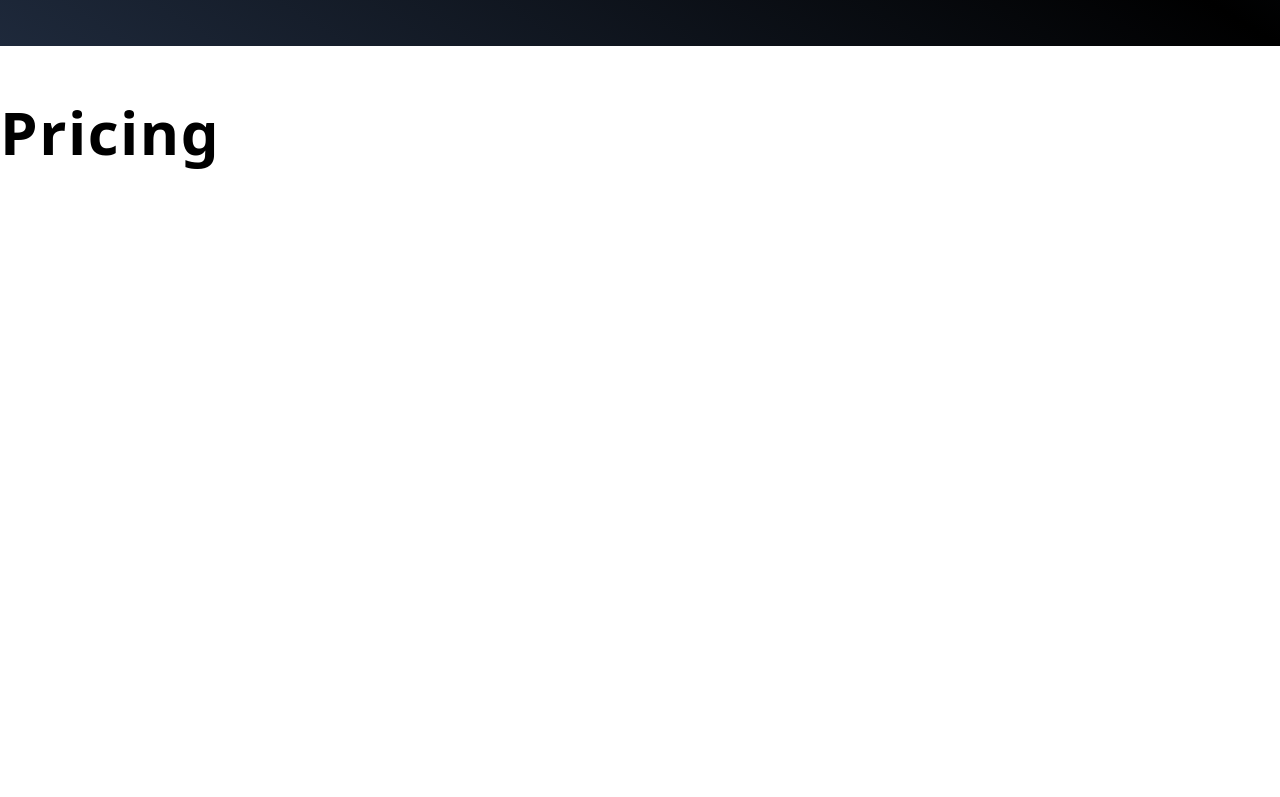
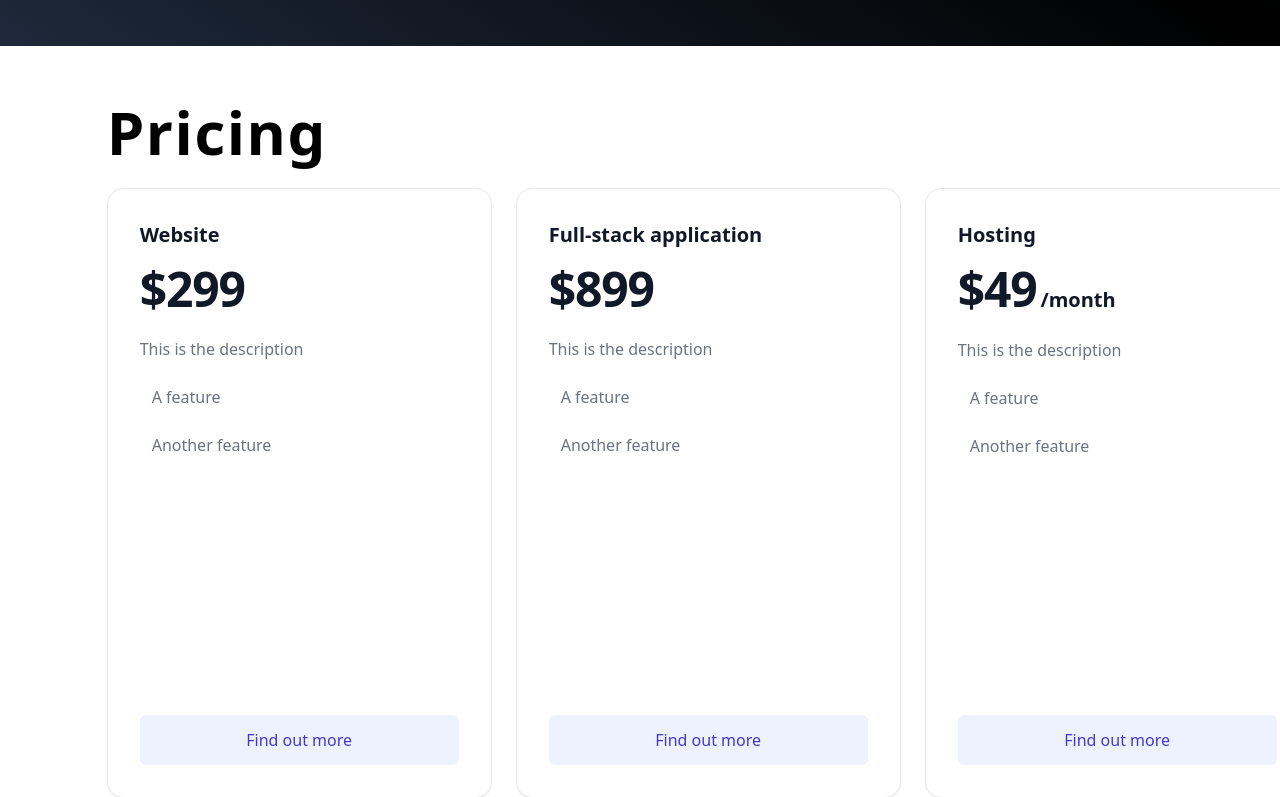
Before and after one commit to jro31/portfolio-v3, a Next.js app: page / in a window 1280 px wide. Shown: the part 3154-3951 px from the top of the page. Built offline with nearby package versions, Linux system fonts and the light colour scheme; a web font is replaced by a local one.

Commit message:
Add pricing card skeleton

```diff
--- a/components/homepage-sections/pricing/Pricing.js
+++ b/components/homepage-sections/pricing/Pricing.js
@@ -1,21 +1,32 @@
 import { useSelector } from 'react-redux';
 import { CSSTransition } from 'react-transition-group';
 
-import { pricingSection, pricingTitle } from '../../../pages';
+import { pricingCards, pricingSection, pricingTitle } from '../../../pages';
 import Title from '../../ui/text/Title';
 import SectionContainer from '../SectionContainer';
 import useElementRef from '../../../hooks/useElementRef';
+import PricingCard from './PricingCard';
+
+export const website = 'website';
+export const fullStackApplication = 'full-stack-application';
+export const hosting = 'hosting';
+const pricingCardsOrder = [website, fullStackApplication, hosting];
 
 const Pricing = () => {
   const titleHasBeenInView = useSelector(
     state => state.elementIsInView.hasBeenInView[pricingTitle]
+  );
+  const pricingCardsHasBeenInView = useSelector(
+    state => state.elementIsInView.hasBeenInView[pricingCards]
   );
 
   const elementRef = useElementRef();
 
   return (
     <SectionContainer section={pricingSection} className='bg-white'>
-      <div ref={elementRef(pricingTitle)}>
+      <div className='flex flex-col justify-around min-h-screen lg:min-h-0 w-full h-full gap-5'>
+        <div className='flex w-full justify-end basis-1/12 shrink-0'>
+          <div ref={elementRef(pricingTitle)} className='basis-11/12'>
             <CSSTransition
               in={titleHasBeenInView}
               timeout={2000}
@@ -24,6 +35,28 @@ const Pricing = () => {
               <Title className={titleHasBeenInView ? 'block' : 'hidden'}>Pricing</Title>
             </CSSTransition>
           </div>
+        </div>
+        <div
+          ref={elementRef(pricingCards)}
+          className='flex basis-11/12 min-h-[80vh] lg:min-h-0 relative'
+        >
+          <CSSTransition
+            in={pricingCardsHasBeenInView}
+            timeout={1500}
+            classNames={{ enterActive: 'animate-delayed-fade-in-1' }}
+          >
+            <div
+              className={`overflow-x-scroll snap-x snap-mandatory scroll-smooth px-1/12 mb-6 gap-6 ${
+                pricingCardsHasBeenInView ? 'flex' : 'hidden'
+              }`}
+            >
+              {pricingCardsOrder.map(pricingCard => (
+                <PricingCard key={`${pricingCard}-pricing-card`} pricingCard={pricingCard} />
+              ))}
+            </div>
+          </CSSTransition>
+        </div>
+      </div>
     </SectionContainer>
   );
 };
--- /dev/null
+++ b/components/homepage-sections/pricing/PricingCard.js
@@ -0,0 +1,67 @@
+import { fullStackApplication, hosting, website } from './Pricing';
+
+const PricingCard = props => {
+  const pricingCardInfo = () => {
+    switch (props.pricingCard) {
+      case website:
+        return {
+          title: 'Website',
+          price: 299,
+          description: 'This is the description',
+          features: ['A feature', 'Another feature'],
+          // TODO - Include links to examples
+        };
+      case fullStackApplication:
+        return {
+          title: 'Full-stack application',
+          price: 899,
+          description: 'This is the description',
+          features: ['A feature', 'Another feature'],
+        };
+      case hosting:
+        return {
+          title: 'Hosting',
+          price: 49,
+          frequency: '/month',
+          description: 'This is the description',
+          features: ['A feature', 'Another feature'],
+        };
+      default:
+        throw new Error(`Unrecognised pricing card '${props.pricingCard}' passed to PricingCard`);
+    }
+  };
+
+  return (
+    <div className='snap-start scroll-ml-1/12-screen relative p-8 bg-white border border-gray-200 rounded-2xl shadow-sm flex flex-col min-w-full sm:min-w-[385px]'>
+      <div className='flex-1'>
+        <h3 className='text-xl font-semibold text-gray-900'>{pricingCardInfo().title}</h3>
+        <p className='mt-4 flex items-baseline text-gray-900'>
+          <span className='text-5xl font-extrabold tracking-tight'>${pricingCardInfo().price}</span>
+          {pricingCardInfo().frequency && (
+            <span className='ml-1 text-xl font-semibold'>{pricingCardInfo().frequency}</span>
+          )}
+        </p>
+        <p className='mt-6 text-gray-500'>{pricingCardInfo().description}</p>
+
+        {/* Feature list */}
+        <ul role='list' className='mt-6 space-y-6'>
+          {pricingCardInfo().features.map(feature => (
+            <li key={`${pricingCardInfo().title}-pricing-card-${feature}-feature`} className='flex'>
+              {/* <CheckIcon className="flex-shrink-0 w-6 h-6 text-indigo-500" aria-hidden="true" /> */}
+              <span className='ml-3 text-gray-500'>{feature}</span>
+            </li>
+          ))}
+        </ul>
+      </div>
+
+      <a
+        href='#' // TODO - Should link to contact section
+        className='mt-8 bg-indigo-50 text-indigo-700 hover:bg-indigo-100 block w-full py-3 px-6 border border-transparent rounded-md text-center font-medium'
+      >
+        Find out more
+      </a>
+    </div>
+  );
+};
+
+export default PricingCard;
--- a/hooks/useElementRefs.js
+++ b/hooks/useElementRefs.js
@@ -25,6 +25,8 @@ import {
   pricingSectionRef,
   pricingTitle,
   pricingTitleRef,
+  pricingCards,
+  pricingCardsRef,
   projectsSection,
   projectsSectionsRef,
   projectsTitle,
@@ -80,6 +82,8 @@ const useElementRefs = () => {
           return pricingSectionRef;
         case pricingTitle:
           return pricingTitleRef;
+        case pricingCards:
+          return pricingCardsRef;
         case projectsSection:
           return projectsSectionsRef;
         case projectsTitle:
--- a/pages/index.js
+++ b/pages/index.js
@@ -66,7 +66,9 @@ const homeElements = [
 
 export const pricingTitle = 'pricing-title';
 export let pricingTitleRef;
-const pricingElements = [pricingTitle];
+export const pricingCards = 'pricing-cards';
+export let pricingCardsRef;
+const pricingElements = [pricingTitle, pricingCards];
 
 export const projectsTitle = 'projects-title';
 export let projectsTitleRef;
@@ -124,6 +126,7 @@ const HomePage = () => {
   homePortraitRef = useRef();
 
   pricingTitleRef = useRef();
+  pricingCardsRef = useRef();
 
   projectsTitleRef = useRef();
   projectsCardsRef = useRef();
```
Lines whose indentation alone changed are shown as unchanged.
